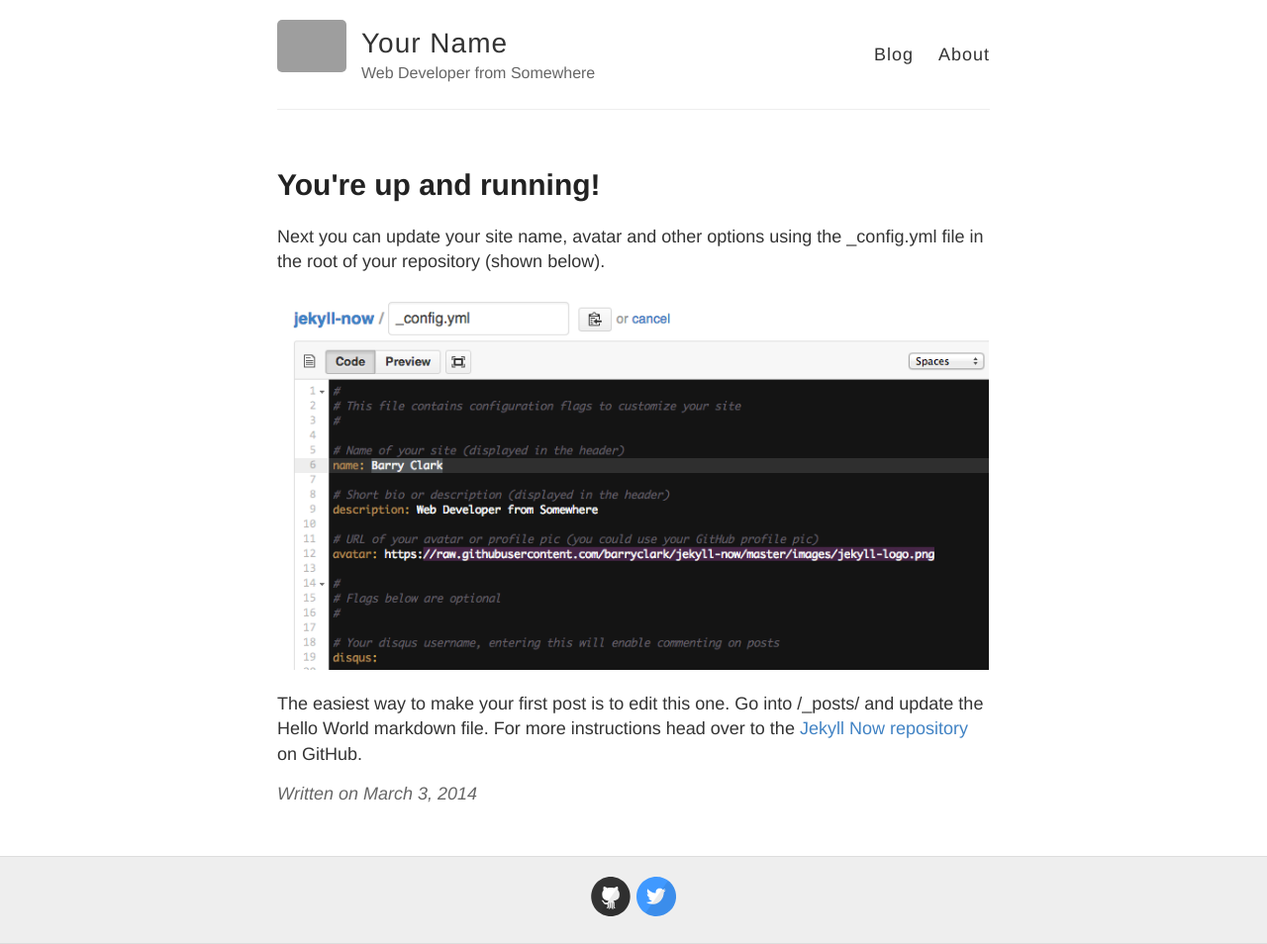
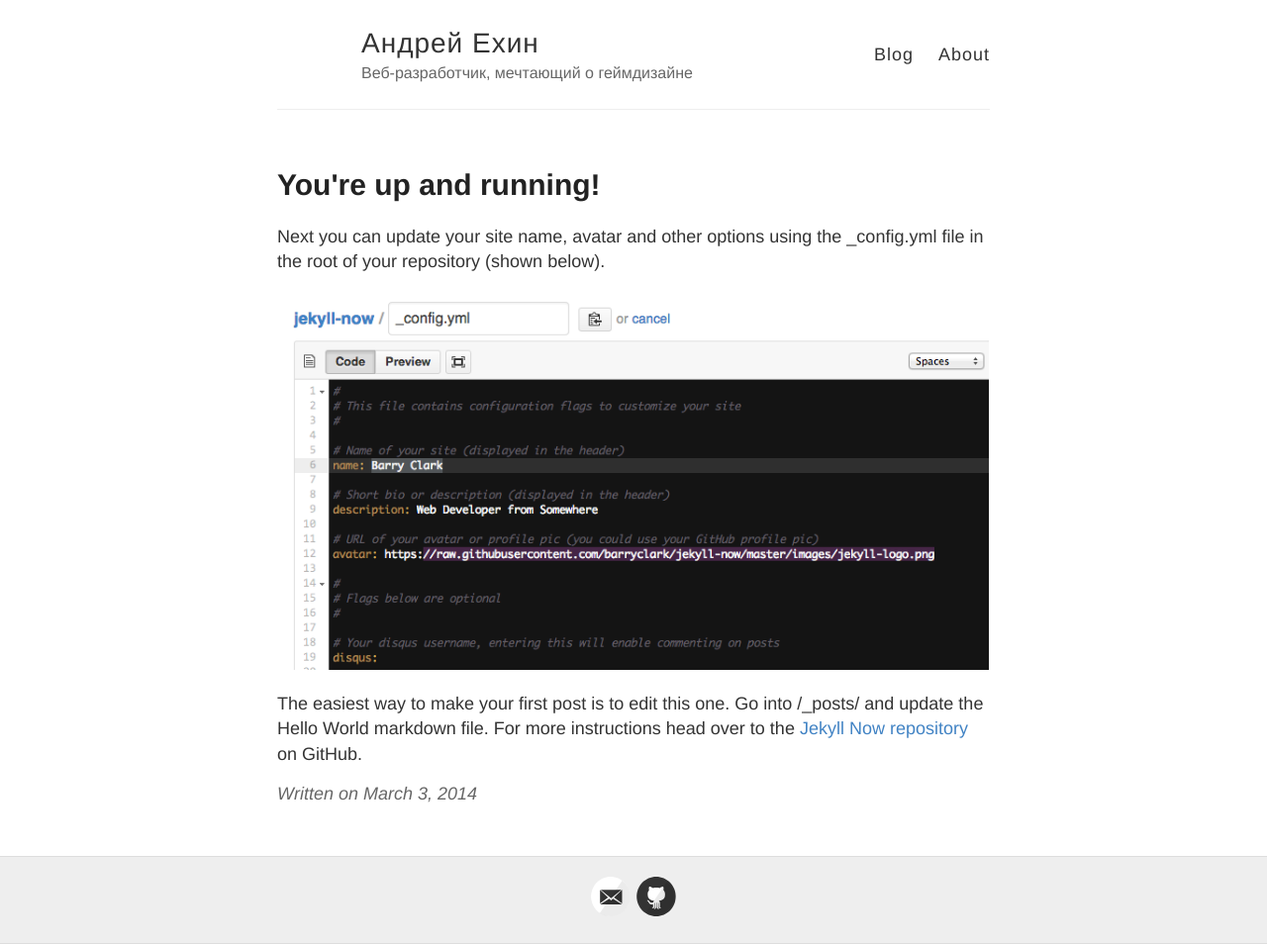
Before and after one commit to syrosework/dash-n-hide-blog, a Jekyll site: the page built from _posts/2014-3-3-Hello-World.md, in a window 1280 px wide. Shown: the whole page at 99% size. Built offline with Jekyll 4.4.1, drawn with Linux system fonts in a browser that asks for light colours; comment, search, counter and statistics services are not loaded; part of the change alters nothing that is shown; grey boxes are pictures that could not be loaded.

Commit message:
Немного изменений в конфиге

```diff
--- a/_config.yml
+++ b/_config.yml
@@ -3,13 +3,13 @@
 #
 
 # Name of your site (displayed in the header)
-name: Your Name
+name: Андрей Ехин
 
 # Short bio or description (displayed in the header)
-description: Web Developer from Somewhere
+description: Веб-разработчик, мечтающий о геймдизайне
 
 # URL of your avatar or profile pic (you could use your GitHub profile pic)
-avatar: https://raw.githubusercontent.com/barryclark/jekyll-now/master/images/jekyll-logo.png
+# avatar: https://raw.githubusercontent.com/barryclark/jekyll-now/master/images/jekyll-logo.png
 
 #
 # Flags below are optional
@@ -17,37 +17,24 @@ avatar: https://raw.githubusercontent.com/barryclark/jekyll-now/master/images/je
 
 # Includes an icon in the footer for each username you enter
 footer-links:
-  dribbble:
-  email:
-  facebook:
-  flickr:
-  github: barryclark/jekyll-now
-  instagram:
-  linkedin:
-  pinterest:
-  rss: # just type anything here for a working RSS icon
-  twitter: jekyllrb
-  stackoverflow: # your stackoverflow profile, e.g. "users/50476/bart-kiers"
-  youtube: # channel/<your_long_string> or user/<user-name>
-  googleplus: # anything in your profile username that comes after plus.google.com/
+  email: syrosework@gmail.com
+  github: syrosework/dash-n-hide-blog
 
 
 # Enter your Disqus shortname (not your username) to enable commenting on posts
 # You can find your shortname on the Settings page of your Disqus account
-disqus:
+disqus: Syrose
 
-# Enter your Google Analytics web tracking code (e.g. UA-2110908-2) to activate tracking
-google_analytics:
 
 # Your website URL (e.g. http://barryclark.github.io or http://www.barryclark.co)
 # Used for Sitemap.xml and your RSS feed
-url:
+url: https://syrosework.github.io
 
 # If you're hosting your site at a Project repository on GitHub pages
 # (http://yourusername.github.io/repository-name)
 # and NOT your User repository (http://yourusername.github.io)
 # then add in the baseurl here, like this: "/repository-name"
-baseurl: ""
+baseurl: "/dash-n-hide-blog"
 
 #
 # !! You don't need to change any of the configuration flags below !!
```
